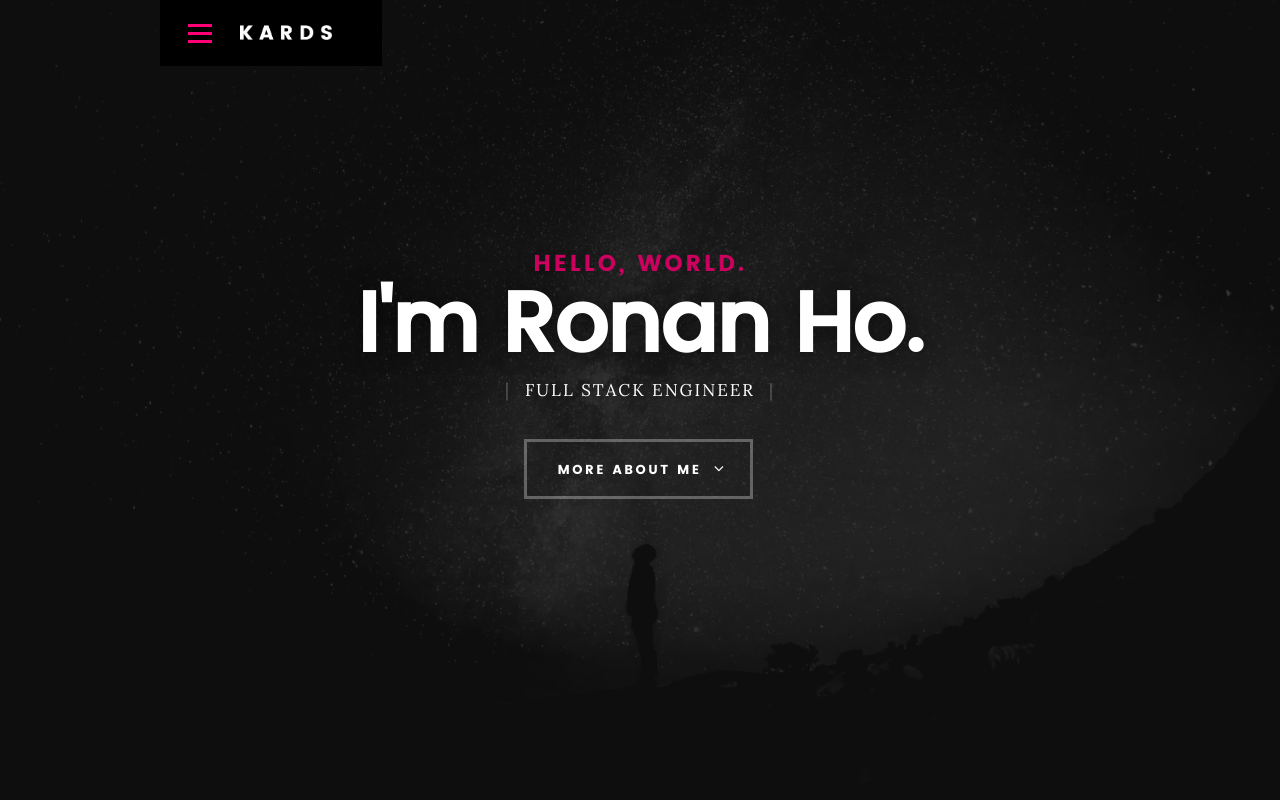
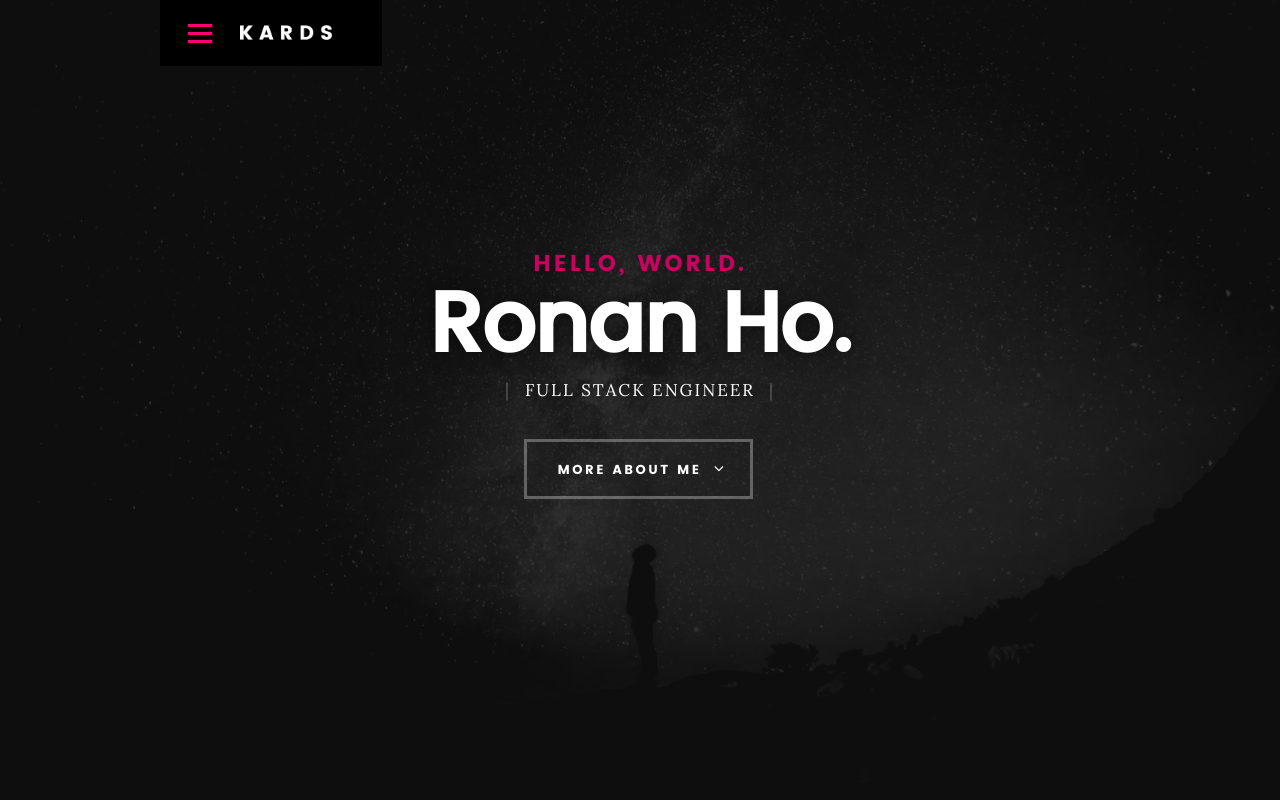
Before and after one commit to ronan-ho/portfolio, a plain HTML site: page index.html in a window 1280 px wide. Shown: the top 800 px of the page. Drawn offline with Linux system fonts and the light colour scheme; files whose address does not match are found by name.

Commit message:
update name

```diff
--- a/index.html
+++ b/index.html
@@ -74,7 +74,7 @@
    			<div class="col-twelve">
 
 	   			<h5>Hello, World.</h5>
-	   			<h1>I'm Ronan Ho.</h1>
+	   			<h1>Ronan Ho.</h1>
 
 	   			<p class="intro-position">
 	   				<span>Full Stack Engineer</span>
```
